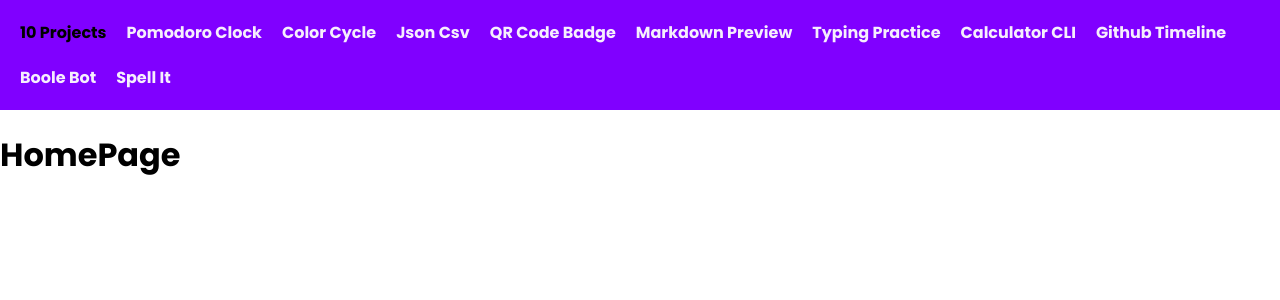
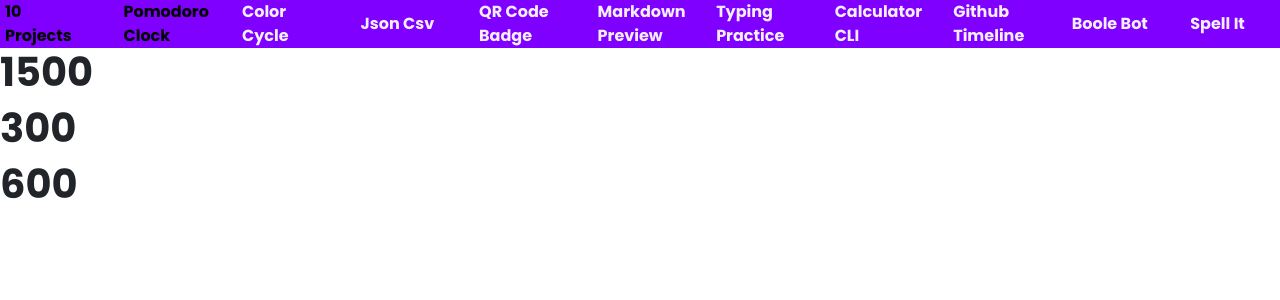
Before and after one commit to vasanth9/10frontendprojectschallenge, a React (Create React App) app: page / in a window 1280 px wide. Shown: the top 300 px of the page. Built offline with nearby package versions, Linux system fonts and the light colour scheme.

Commit message:
wrap up day 2

```diff
--- /dev/null
+++ b/src/01-Pomodoro-Clock/PomodoroClock.css
@@ -0,0 +1,12 @@
+.pomodoro-timer{
+    font-size: 10vw;
+    color:green;
+    white-space: nowrap;
+    text-align: center;
+}
+.pomo-card{
+    margin-top: 10vh;
+    margin-left: 20vw;
+    width: 60vw;
+    background-color: rgb(255, 255, 255);
+}
--- a/src/01-Pomodoro-Clock/PomodoroClock.jsx
+++ b/src/01-Pomodoro-Clock/PomodoroClock.jsx
@@ -1,9 +1,13 @@
-import React from 'react';
-import Timer from './Timer';
-const PomodoroClock = () => {
-  return (<>
-  <Timer />
-  </>);
-}
+import React from "react";
+import Timer from './Timer'
+import "./PomodoroClock.css";
+
+const PomodoroClock = (props) => {
+  return (
+    <>
+    <Timer {...props} />
+    </>
+  );
+};
 
 export default PomodoroClock;
--- a/src/01-Pomodoro-Clock/Timer.jsx
+++ b/src/01-Pomodoro-Clock/Timer.jsx
@@ -1,10 +1,16 @@
-import React, { useState } from 'react';
+import React from "react";
+import "bootstrap/dist/css/bootstrap.css";
+// import { Button, Card, Col, Row } from "react-bootstrap";
 
-const Timer = () => {
-  const [time, setTime]= useState(25*60);
-  setTimeout(() => {
-      setTime(time-1);
-  }, 1000);
-  return <h1>{`${Math.floor(time/60).toString().padStart(2,0)} : ${(time%60).toString().padStart(2,0)}`}</h1>;
+
+const Timer = (props) => {
+    const {session,shortBreak,longBreak} = props
+return (
+  <div>
+    <h1>{session}</h1>
+    <h1>{shortBreak}</h1>
+    <h1>{longBreak}</h1>
+  </div>
+);
 };
 export default Timer;
--- /dev/null
+++ b/src/01-Pomodoro-Clock/pomodoroConnector.js
@@ -0,0 +1,43 @@
+import { connect } from "react-redux";
+import PomodoroClock from "./PomodoroClock";
+import {
+  toggleSound,
+  togglePause,
+  setPomodoroClock,
+  resetPomodoroClock,
+  decrementClock,
+  incrementSession,
+  decrementSession,
+  incrementShort,
+  decrementShort,
+  incrementLong,
+  decrementLong,
+} from "./pomodoroslice";
+
+function mapStateToProps(state) {
+  return {
+    session: state.session,
+    shortBreak: state.shortBreak,
+    longBreak: state.longBreak,
+    clock: state.clock,
+    sound: state.sound,
+    cycle: state.cycle,
+    pause: state.pause,
+  };
+}
+const mapDispatchToProps = (dispatch) => {
+  return {
+    toggleSound: () => dispatch(toggleSound),
+    togglePause: () => dispatch(togglePause),
+    setPomodoroClock: () => dispatch(setPomodoroClock),
+    resetPomodoroClock: () => dispatch(resetPomodoroClock),
+    decrementClock: () => dispatch(decrementClock),
+    incrementSession: () => dispatch(incrementSession),
+    decrementSession: () => dispatch(decrementSession),
+    incrementShort: () => dispatch(incrementShort),
+    decrementShort: () => dispatch(decrementShort),
+    incrementLong: () => dispatch(incrementLong),
+    decrementLong: () => dispatch(decrementLong),
+  };
+};
+export default connect(mapStateToProps, mapDispatchToProps)(PomodoroClock);
--- /dev/null
+++ b/src/01-Pomodoro-Clock/pomodoroslice.js
@@ -0,0 +1,85 @@
+import {  createSlice } from "@reduxjs/toolkit";
+
+const initialState = {
+  session: 1500,
+  shortBreak: 300,
+  longBreak: 600,
+  clock: 1500,
+  sound: false,
+  cycle: 0,
+  pause: false,
+};
+
+const reducers = {
+  toggleSound: (state) => {
+    state.sound = !state.sound;
+  },
+  togglePause: (state) => {
+    state.pause = !state.pause;
+  },
+  setPomodoroClock: (state, payload) => {
+    if (payload.cycle) {
+      state.cycle += 1;
+    }
+    if (state.cycle % 2 === 1) {
+      state.clock = state.session;
+    } else if (state.cycle % 8 === 0) {
+      state.clock = state.longBreak;
+    } else {
+      state.clock = state.shortBreak;
+    }
+  },
+  resetPomodoroClock: (state) => {
+    state.cycle = 1;
+    state.clock = state.session;
+  },
+  decrementClock: (state) => {
+    state.clock -= 1;
+  },
+  incrementSession: (state) => {
+    state.session += 60;
+  },
+  decrementSession: (state) => {
+    if (state.session >= 60) {
+      state.session -= 60;
+    }
+  },
+  incrementShort: (state) => {
+    state.shortBreak += 60;
+  },
+  decrementShort: (state) => {
+    if (state.shortBreak >= 60) {
+      state.shortBreak -= 60;
+    }
+  },
+  incrementLong: (state) => {
+    state.shortBreak += 60;
+  },
+  decrementLong: (state) => {
+    if (state.shortBreak >= 60) {
+      state.shortBreak -= 60;
+    }
+  },
+};
+
+const PomodoroSlice = createSlice({
+  name: "Pomodoro",
+  initialState,
+  reducer: reducers,
+});
+
+export const {
+  toggleSound,
+  togglePause,
+  setPomodoroClock,
+  resetPomodoroClock,
+  decrementClock,
+  incrementSession,
+  decrementSession,
+  incrementShort,
+  decrementShort,
+  incrementLong,
+  decrementLong,
+} = PomodoroSlice.actions;
+
+export default PomodoroSlice.reducer;
--- a/src/App.js
+++ b/src/App.js
@@ -1,7 +1,13 @@
+import { createStore } from "@reduxjs/toolkit";
+import { Provider } from "react-redux";
+import reducer from "./01-Pomodoro-Clock/pomodoroslice";
 import Home from "./Home/Home";
+const store = createStore(reducer);
 function App() {
   return (
-    <Home />
+    <Provider store={store}>
+      <Home />
+    </Provider>
   );
 }
 
--- a/src/Home/Home.jsx
+++ b/src/Home/Home.jsx
@@ -1,6 +1,7 @@
 import React, { useState } from "react";
+
 import HomePage from "./HomePage";
-import PomodoroClock from "../01-Pomodoro-Clock/PomodoroClock";
+import PomodoroClock from "../01-Pomodoro-Clock/pomodoroConnector";
 import ColorCycle from "../02-Color-Cycle/ColorCycle";
 import JsonCsv from "../03-JSON2CSV/JsonCsv";
 import QRCodeBadge from "../04-QRCode-Badge/QRCodeBadge";
@@ -12,8 +13,10 @@ import BooleBot from "../09-Boole-Bot-Game/BooleBot";
 import SpellIt from "../10-SpellIt/SpellIt";
 import Nav from "./Nav";
 
+
+
 const Home = () => {
-  const [project, setProject] = useState(0);
+  const [project, setProject] = useState(1);
   const projects = [
     <HomePage />,
     <PomodoroClock />,
@@ -30,7 +33,7 @@ const Home = () => {
   return (
     <div>
       <Nav project={project} setProject={setProject} />
-      {projects[project]}
+     {projects[project]}
     </div>
   );
 };
--- a/src/Home/Nav.css
+++ b/src/Home/Nav.css
@@ -7,26 +7,16 @@
 }
 .nav-bar {
   background: var(--primary-color);
-  height: auto;
-  display: flex;
-  flex-direction: row;
-  text-align: left;
-  padding: 10px;
-  flex-wrap: wrap;
 }
-/* Responsive layout - makes a one column layout instead of a two-column layout */
-@media (max-width: 800px) {
-  .nav-bar {
-    flex-direction: column;
-  }
-}
-.nav-link {
+
+.nav-10-link {
   color: #f6eefd;
   text-decoration: none;
-  margin:10px;
+  margin:auto;
   cursor: pointer;
+  background-color: var(--primary-color);
 }
-.nav-link:hover{
+.nav-10-link:hover{
     color:rgb(0, 0, 0);
 }
 .active {
--- a/src/Home/Nav.jsx
+++ b/src/Home/Nav.jsx
@@ -1,28 +1,29 @@
 import React from "react";
-import { Row } from "react-bootstrap";
+import "bootstrap/dist/css/bootstrap.css";
+import { Row, Col } from "react-bootstrap";
 
 import "./Nav.css";
 
 const Nav = ({ project,setProject }) => {
-  const style1="nav-link";
-  const style2="nav-link active";
+  const style1="nav-10-link";
+  const style2="nav-10-link active";
   return (
     <Row className="nav-bar">
-      <span className={project===0?style2:style1} onClick={()=>setProject(0)}>
+      <Col className={project===0?style2:style1} onClick={()=>setProject(0)} sm={1}>
         10 Projects
-      </span>
-      <span className={project===1?style2:style1} onClick={()=>setProject(1)}>
+      </Col>
+      <Col className={project===1?style2:style1} onClick={()=>setProject(1)} sm={1}>
         Pomodoro Clock
-      </span>
-      <span className={project===2?style2:style1} onClick={()=>setProject(2)}>Color Cycle</span>
-      <span className={project===3?style2:style1} onClick={()=>setProject(3)}>Json Csv </span>
-      <span className={project===4?style2:style1} onClick={()=>setProject(4)}>QR Code Badge</span>
-      <span className={project===5?style2:style1} onClick={()=>setProject(5)}>Markdown Preview</span>
-      <span className={project===6?style2:style1} onClick={()=>setProject(6)}>Typing Practice</span>
-      <span className={project===7?style2:style1} onClick={()=>setProject(7)}>Calculator CLI</span>
-      <span className={project===8?style2:style1} onClick={()=>setProject(8)}>Github Timeline</span>
-      <span className={project===9?style2:style1} onClick={()=>setProject(9)}>Boole Bot</span>
-      <span className={project===10?style2:style1} onClick={()=>setProject(10)}>Spell It</span>
+      </Col>
+      <Col className={project===2?style2:style1} onClick={()=>setProject(2)} sm={1}>Color Cycle</Col>
+      <Col className={project===3?style2:style1} onClick={()=>setProject(3)} sm={1}>Json Csv </Col>
+      <Col className={project===4?style2:style1} onClick={()=>setProject(4)} sm={1}>QR Code Badge</Col>
+      <Col className={project===5?style2:style1} onClick={()=>setProject(5)} sm={1}>Markdown Preview</Col>
+      <Col className={project===6?style2:style1} onClick={()=>setProject(6)} sm={1}>Typing Practice</Col>
+      <Col className={project===7?style2:style1} onClick={()=>setProject(7)} sm={1}>Calculator CLI</Col>
+      <Col className={project===8?style2:style1} onClick={()=>setProject(8)} sm={1}>Github Timeline</Col>
+      <Col className={project===9?style2:style1} onClick={()=>setProject(9)} sm={1}>Boole Bot</Col>
+      <Col className={project===10?style2:style1} onClick={()=>setProject(10)} sm={1}>Spell It</Col>
     </Row>
   );
 };
--- /dev/null
+++ b/src/store/pomodoroStore.js
@@ -0,0 +1,6 @@
+import { combineReducers } from '@reduxjs/toolkit'
+import PomodoroReducer from '../01-Pomodoro-Clock/pomodoroslice';
+
+export default combineReducers({
+    PomodoroReducer
+})
```
Also changed, not shown: package.json (+8 -2 lines), 1 other file (tests, documents, lock files or other folders).
